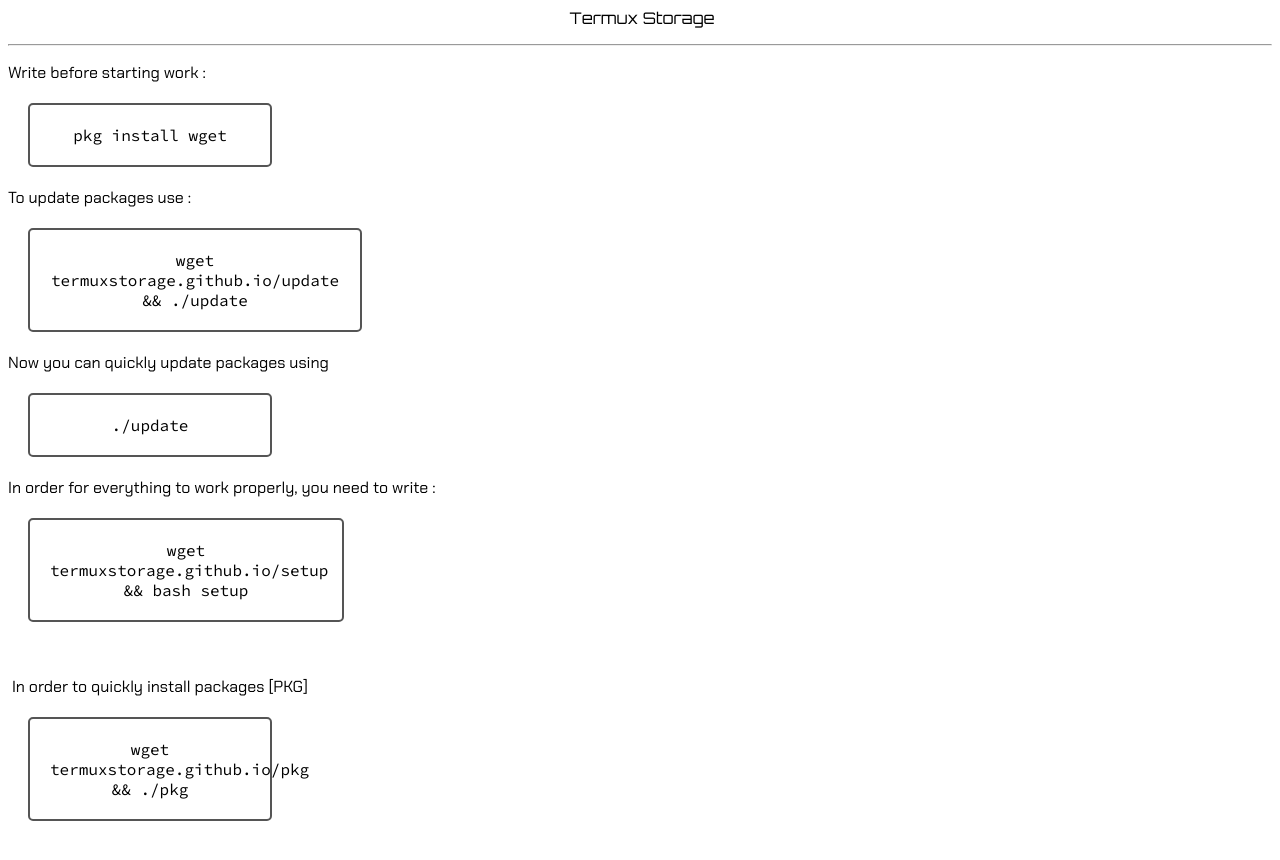
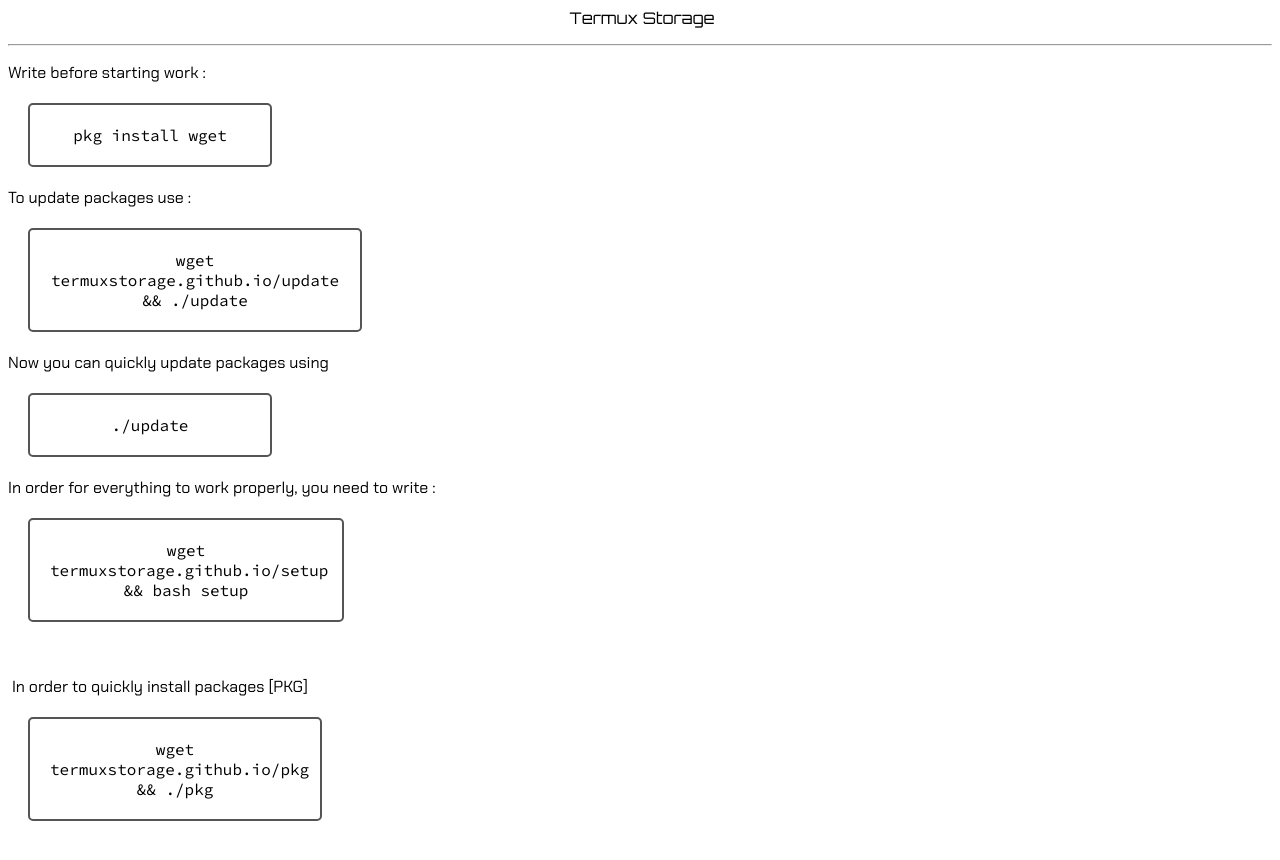
Before and after one commit to termuxstorage/termuxstorage.github.io, a plain HTML site: page index.html in a window 1280 px wide. Drawn offline with Linux system fonts and the light colour scheme.

Commit message:
Update index.html

```diff
--- a/index.html
+++ b/index.html
@@ -6,4 +6,4 @@
 <p style="text-align: center;">&nbsp;<span style="font-family: Orbitron;">Termux Storage</span></p><hr /><p></p><span style="font-family: Chakra Petch;">Write before starting work :</span><div style="text-align: center;"><span style="font-family: Source Code Pro;"><p style="border-radius: 5px; border: 2px solid rgb(85, 85, 85); margin: 20px; padding: 20px; text-align: center; width: 200px;">pkg install wget</p></span></div><span style="font-family: Chakra Petch;">To update packages use :</span><p style="border-radius: 5px; border: 2px solid rgb(85, 85, 85); margin: 20px; padding: 20px; text-align: center; width: 290px;"><span style="font-family: Source Code Pro;">wget termuxstorage.github.io/update &amp;&amp; ./update</span></p><span style="font-family: Chakra Petch;">
 Now you can quickly update packages using</span><div>
   <p style="border-radius: 5px; border: 2px solid rgb(85, 85, 85); margin: 20px; padding: 20px; text-align: center; width: 200px;"><span style="font-family: Source Code Pro;">./update</span></p>
- <div><span><span style="font-family: Chakra Petch;">In order for everything to work properly, you need to write :</span><p style="border-radius: 5px; border: 2px solid rgb(85, 85, 85); margin: 20px; padding: 20px; text-align: center; width: 272px;"><span style="font-family: Source Code Pro;">wget termuxstorage.github.io/setup &amp;&amp; bash setup</span></p></span></div><div><br /><p><span style="font-family: Chakra Petch;">&nbsp;In order to quickly install packages [PKG]</span></p><p style="border-radius: 5px; border: 2px solid rgb(85, 85, 85); margin: 20px; padding: 20px; text-align: center; width: 200px;"><span style="font-family: Source Code Pro;">wget termuxstorage.github.io/pkg &amp;&amp; ./pkg</span></p><div><br /></div><div><br /></div><div><br /></div><div><br /></div><div><br /></div><div><br /></div><div><br /></div><div><br /></div><div><br /></div></div>
+ <div><span><span style="font-family: Chakra Petch;">In order for everything to work properly, you need to write :</span><p style="border-radius: 5px; border: 2px solid rgb(85, 85, 85); margin: 20px; padding: 20px; text-align: center; width: 272px;"><span style="font-family: Source Code Pro;">wget termuxstorage.github.io/setup &amp;&amp; bash setup</span></p></span></div><div><br /><p><span style="font-family: Chakra Petch;">&nbsp;In order to quickly install packages [PKG]</span></p><p style="border-radius: 5px; border: 2px solid rgb(85, 85, 85); margin: 20px; padding: 20px; text-align: center; width: 250px;"><span style="font-family: Source Code Pro;">wget termuxstorage.github.io/pkg &amp;&amp; ./pkg</span></p><div><br /></div><div><br /></div><div><br /></div><div><br /></div><div><br /></div><div><br /></div><div><br /></div><div><br /></div><div><br /></div></div>
```
